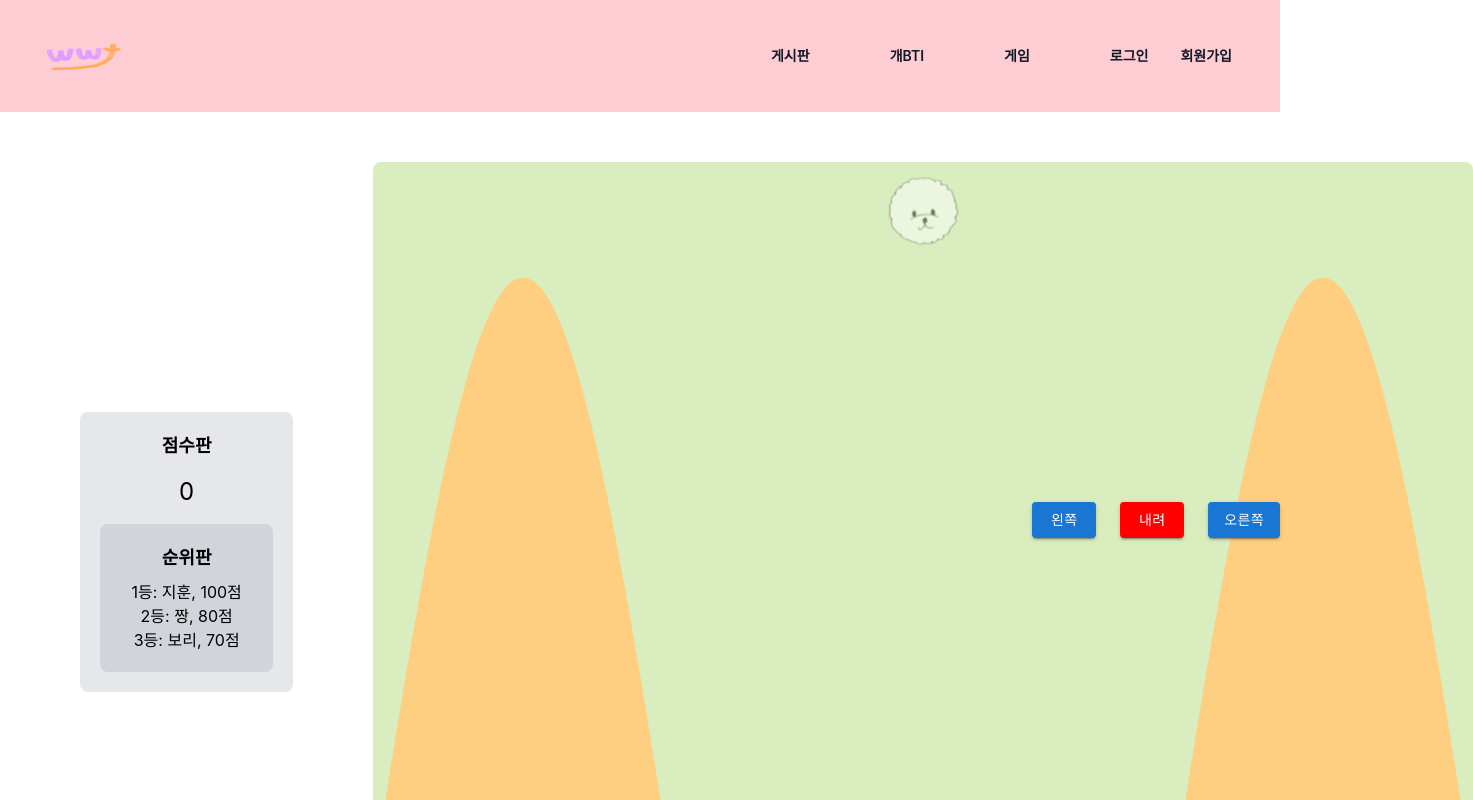
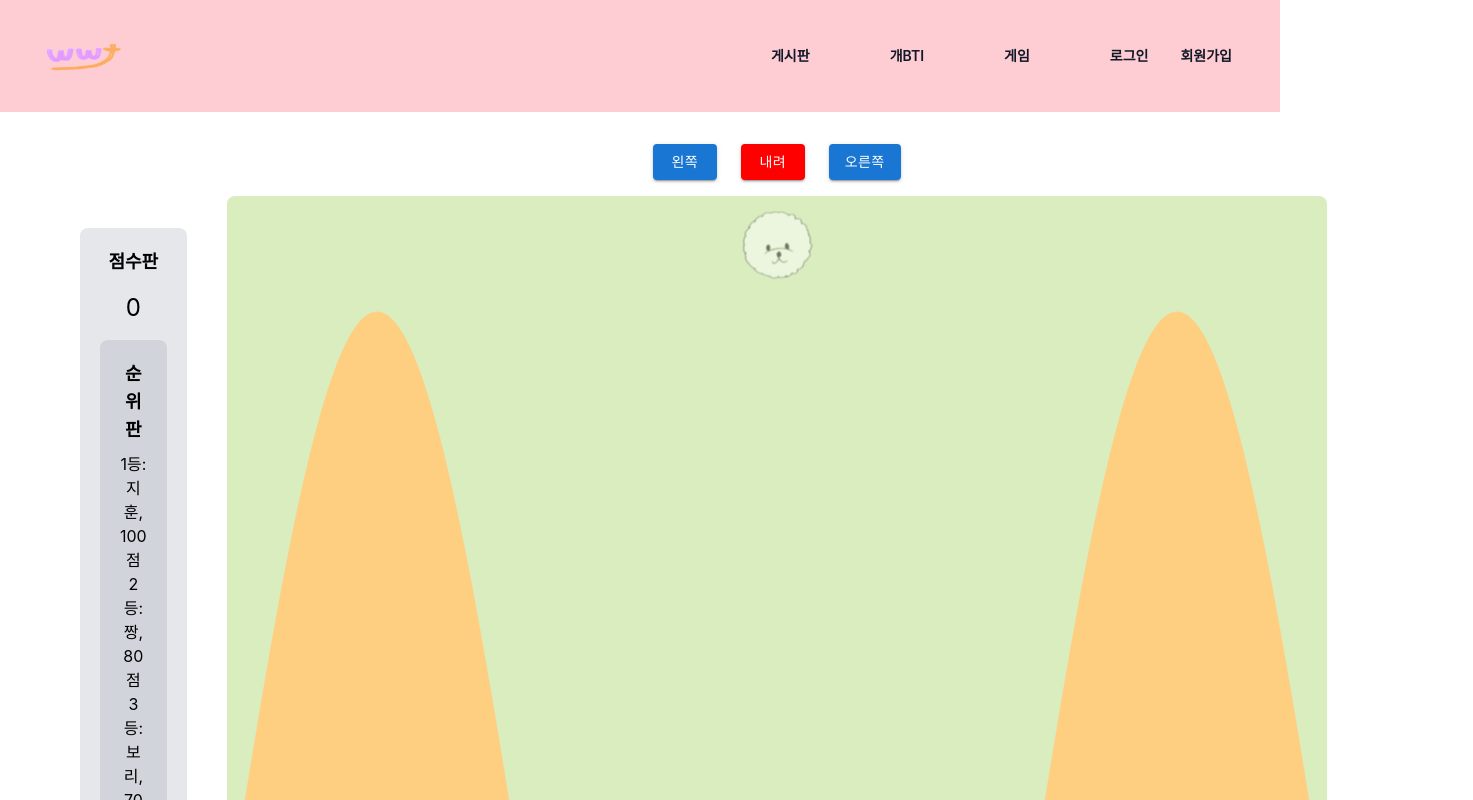
Before and after one commit to jihoonLeee/borikkori_view, a React (Create React App) app: page /#/game in a window 1280 px wide. Shown: the top 800 px of the page, 1473 px wide, since content can reach past the window. Built offline with nearby package versions, Linux system fonts and the light colour scheme; no server answers.

Commit message:
버튼 수정

```diff
--- a/src/Pages/Game/Game.jsx
+++ b/src/Pages/Game/Game.jsx
@@ -38,12 +38,12 @@ export default function Game() {
             outR=400;
         } else {
             wallLX=60;
-            wallRX=580;
-            wallY=560;
+            wallRX=550;
+            wallY=550;
             floorX=400;
             floorY=750;
             wallWidth = 130;
-            wallHeight = 900;
+            wallHeight = 1200;
             floorWidth = 900;
             floorHeight = 30;
             outL=40;
@@ -276,8 +276,8 @@ export default function Game() {
       ]);
 
     return (
-    <div className="flex flex-col lg:flex-row justify-center lg:mt-0 lg:mb-0 mt-44 mb-44 items-center h-screen">
-        <div className="flex flex-col w-full lg:w-1/4 xl:w-1/6 lg:ml-20 mt-20 justify-center bg-gray-200 rounded-lg p-5 mb-4 lg:mb-0">
+    <div className="max-w-8xl mx-auto flex flex-col lg:flex-row lg:mt-0 lg:mb-0 mt-44 mb-80 items-center h-screen">
+        <div className="flex flex-col mr-10 w-1/2 lg:w-1/4 xl:w-1/6 lg:ml-20 mt-20 justify-center bg-gray-200 rounded-lg p-5 mb-4 lg:mb-0">
                 <div className="flex flex-col items-center justify-center mb-4">
                 <h2 className="text-lg font-bold mb-4">점수판</h2>
                 <p className="text-2xl">{score}</p>
@@ -295,10 +295,10 @@ export default function Game() {
                 </div>
             </div>
 
-        <div ref={containerRef} className="w-full ml-12 lg:w-3/4 xl:w-1/2 mx-5 lg:mx-0 lg:ml-20 flex-grow rounded-lg">
+        <div className="flex-grow">
+            <div ref={containerRef} className="w-full lg:w-3/4 xl:w-1/2 mx-auto flex flex-col items-center justify-center rounded-lg">
                 <canvas ref={canvasRef} className="rounded-lg"/>
-        </div>
-        <div className="flex justify-center mt-4">
+                <div className="flex justify-center mt-4 mb-4">
                     <Stack direction="row" spacing={3}>
                         <Button variant="contained" className="btn"
                                 onTouchStart={() => handleKeyDown({ code: 'KeyA' })}
@@ -317,6 +317,8 @@ export default function Game() {
                     </Stack>
                 </div>
             </div>
+       </div>
+    </div>
 
     )
 }
```
Lines whose indentation alone changed are shown as unchanged.
